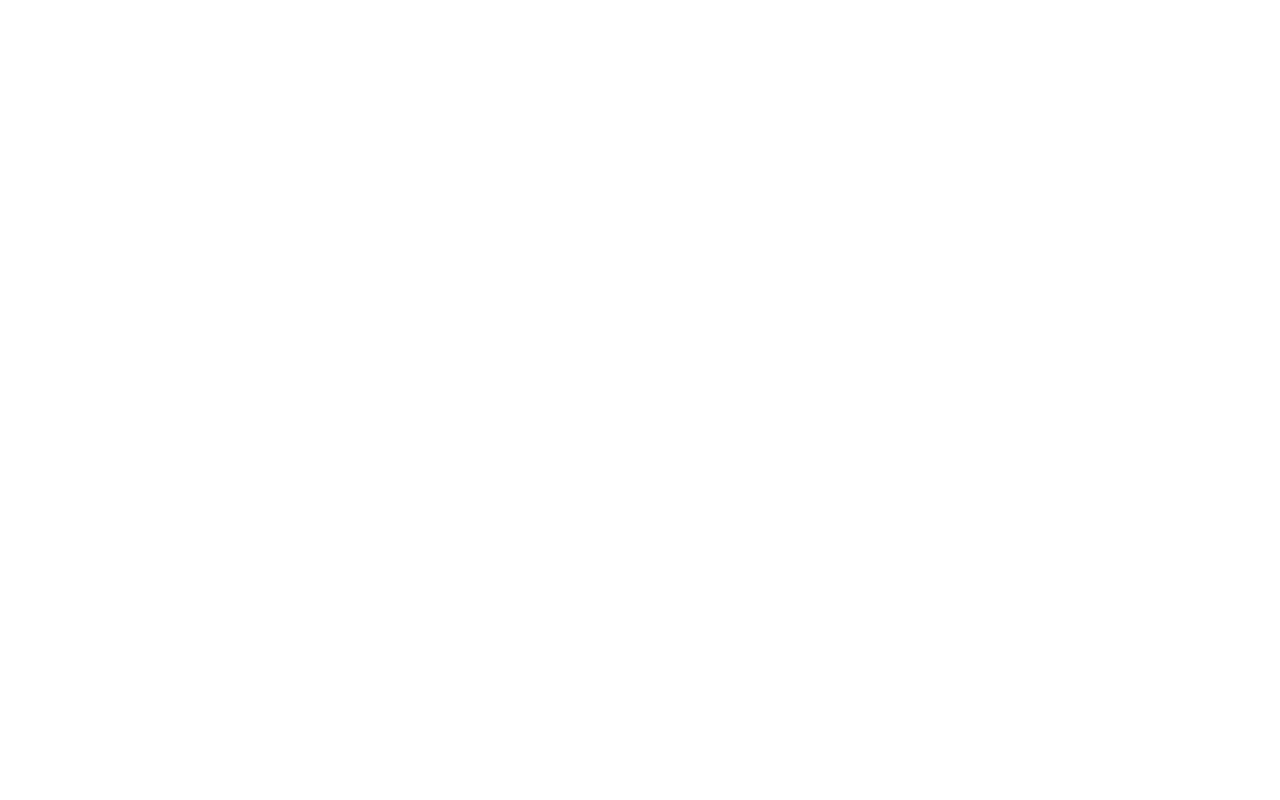
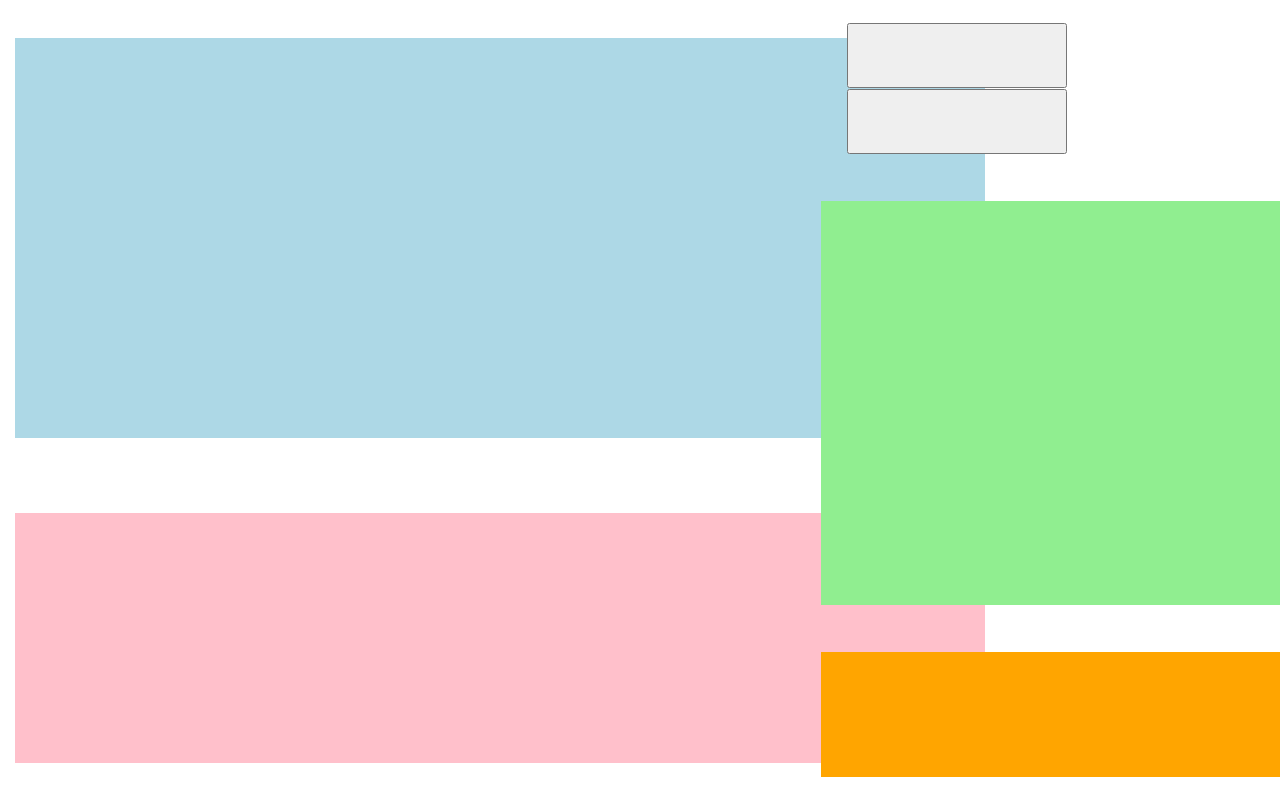
Before and after one commit to cavazd/rlcs_rank_dashboard, a plain HTML site: page source/index.html in a window 1280 px wide. Drawn offline with nearby package versions, Linux system fonts and the light colour scheme.

Commit message:
Add hard coded sizes for svg as well as temp color

```diff
--- a/source/index.html
+++ b/source/index.html
@@ -8,16 +8,26 @@
 <body>
     <div id="main">
       <section id="graphs">
-        <svg id="bump-chart">
+        <svg id="bump-chart" width="970" height="400">
+          <rect />
         </svg>
-        <svg id="line-graph">
+        <svg id="line-graph" width="970" height="250">
+          <rect />
         </svg>
       </section>
       <section id="gen-info">
-        <section id="btns"></section>
-        <svg id="evnt-table">
-        </svg>
-        <section id="information"></section>
+        <section id="btns">
+          <button id="rgn-btn"></button>
+          <button id="evnt-btn"></button>
+        </section>
+        <section id="evnt-table">
+          <svg id="table">
+
+          </svg>
+        </section>
+        <div id="information">
+
+        </div>
       </section>
     </div>
 </body>
--- a/source/style.css
+++ b/source/style.css
@@ -0,0 +1,64 @@
+#bump-chart rect {
+  fill: lightblue;
+  width: 970px;
+  height: 400px;
+}
+
+#line-graph rect {
+  fill: pink;
+  width: 970px;
+  height: 250px;
+}
+
+#bump-chart, #line-graph {
+  padding-left: 15px;
+}
+
+#main {
+  display: flex;
+  flex-direction: row;
+  position: absolute;
+  top: 0;
+  left: 0;
+  justify-content: space-around;
+  width: 100vw;
+}
+
+#graphs {
+  width: 65vw;
+  height: 100vh;
+  display: flex;
+  flex-direction: column;
+  justify-content: space-around;
+}
+
+#gen-info {
+  width: 35vw;
+  height: 100vh;
+  flex-direction: column;
+  justify-content: space-around;
+  display: flex;
+  align-items: center;
+}
+
+#btns > button {
+  height: 65px;
+  width: 220px;
+  margin-left: 15px;
+  margin-right: 15px;
+}
+
+#evnt-table {
+  background-color: lightgreen;
+}
+
+#table {
+  width: 470px;
+  height: 400px;
+}
+
+#information {
+  background-color: orange;
+  width: 470px;
+  height: 125px;
+}
```
